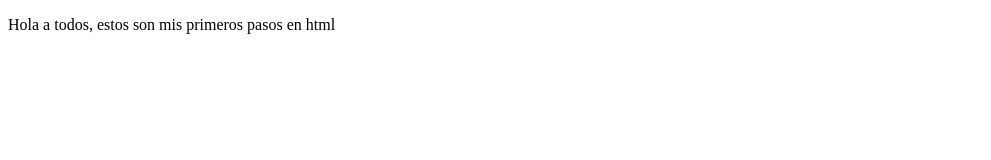
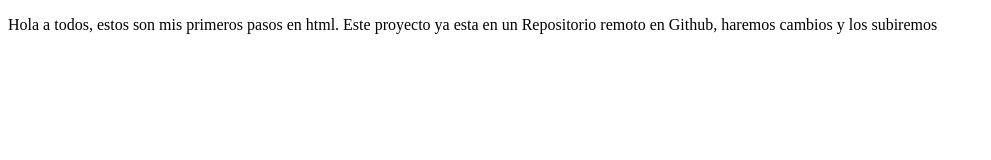
Before and after one commit to Luis-dono/ProyectoDemoCursoPrework, a plain HTML site: page index.html in a window 1280 px wide. Shown: the whole page, without its empty margins (0-991 px from the left). Drawn offline with Linux system fonts and the light colour scheme.

Commit message:
Agregamos Notas al Index

```diff
--- a/index.html
+++ b/index.html
@@ -8,7 +8,8 @@
 </head>
 <body>
     <p>
-        Hola a todos, estos son mis primeros pasos en html
+        Hola a todos, estos son mis primeros pasos en html.
+        Este proyecto ya esta en un Repositorio remoto en Github, haremos cambios y los subiremos
     </p>
 </body>
 </html>
```
